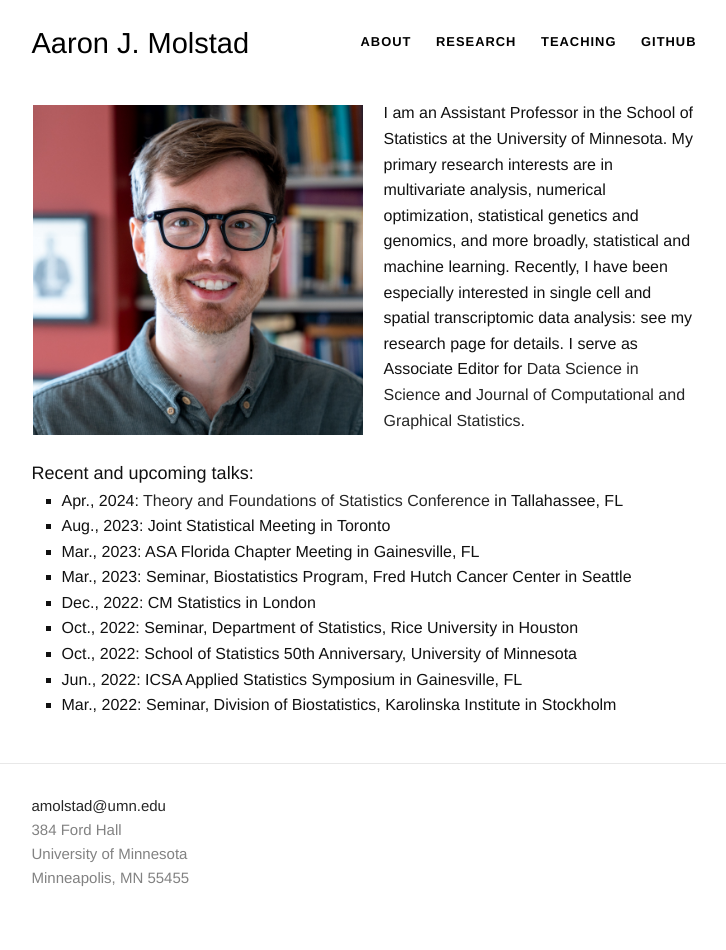
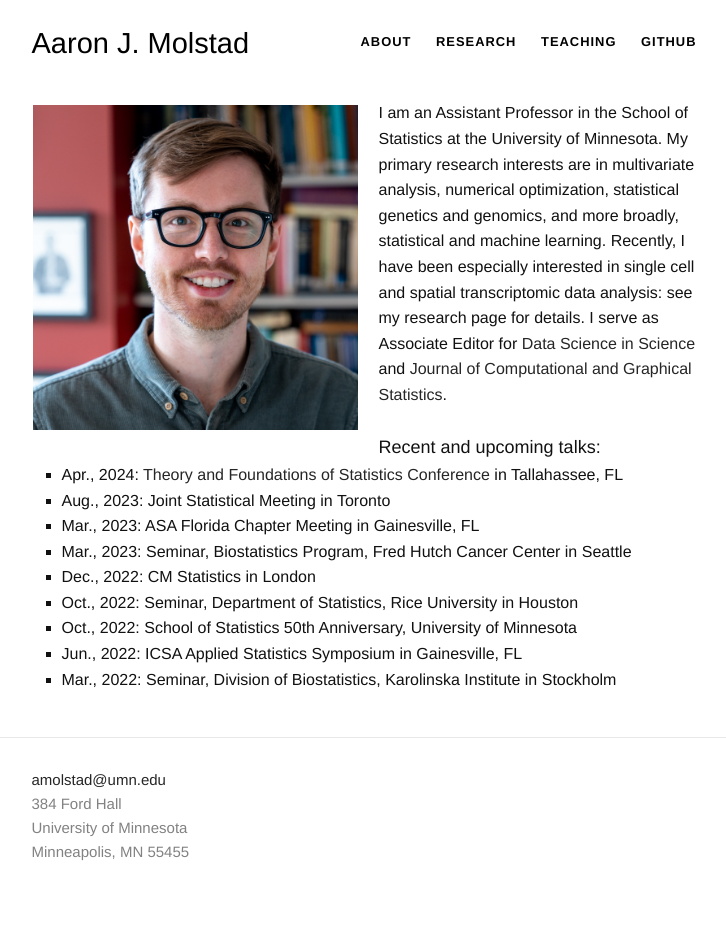
Before and after one commit to ajmolstad/ajmolstad.github.io, a Jekyll site: the page built from index.html, in a window 1280 px wide. Shown: the whole page, without its empty margins (276-1002 px from the left). Built offline with Jekyll 4.4.1, drawn with Linux system fonts in a browser that asks for light colours; after the commit the page ends 924 px from its top, so only the background shows below that.

Commit message:
Update index.html

```diff
--- a/index.html
+++ b/index.html
@@ -15,7 +15,7 @@
 
 
 <div class="default">
- <dl class="wp-caption alignleft" style="max-width: 330px">
+ <dl class="wp-caption alignleft" style="max-width: 325px">
 <dt><a href=""><img class="" src="/images/Molstad.jpg" alt="" /></a>
 	<img padding: 6px;></dt>
 <dd></dd>
```
